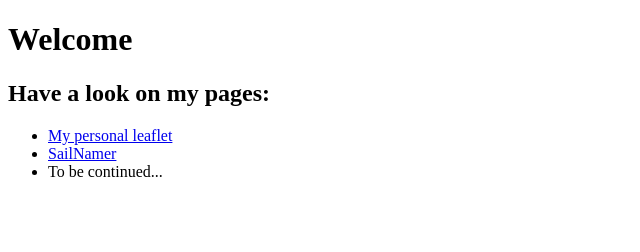
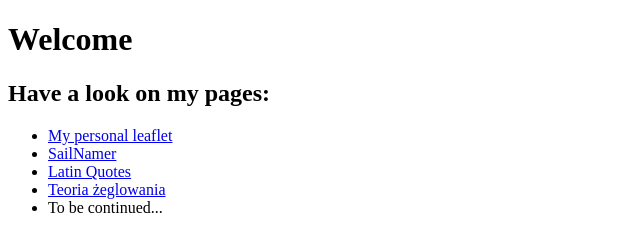
Before and after one commit to FalixRe/falixre.github.io, a plain HTML site: page index.html in a window 1280 px wide. Shown: the whole page, without its empty margins (0-640 px from the left). Drawn offline with Linux system fonts and the light colour scheme.

Commit message:
New links

```diff
--- a/index.html
+++ b/index.html
@@ -10,6 +10,8 @@
     <ul>
         <li><a href="./UrbanPortfolio/index.html">My personal leaflet</a></li>
         <li><a href="./SailNamerDeprecated/index.html">SailNamer</a></li>
+        <li><a href="https://roman-day.vercel.app/">Latin Quotes</a></li>
+        <li><a href="https://sailing-theory.vercel.app/">Teoria żeglowania</a></li>
         <li>To be continued...</li>
     </ul>
   </body>
```
